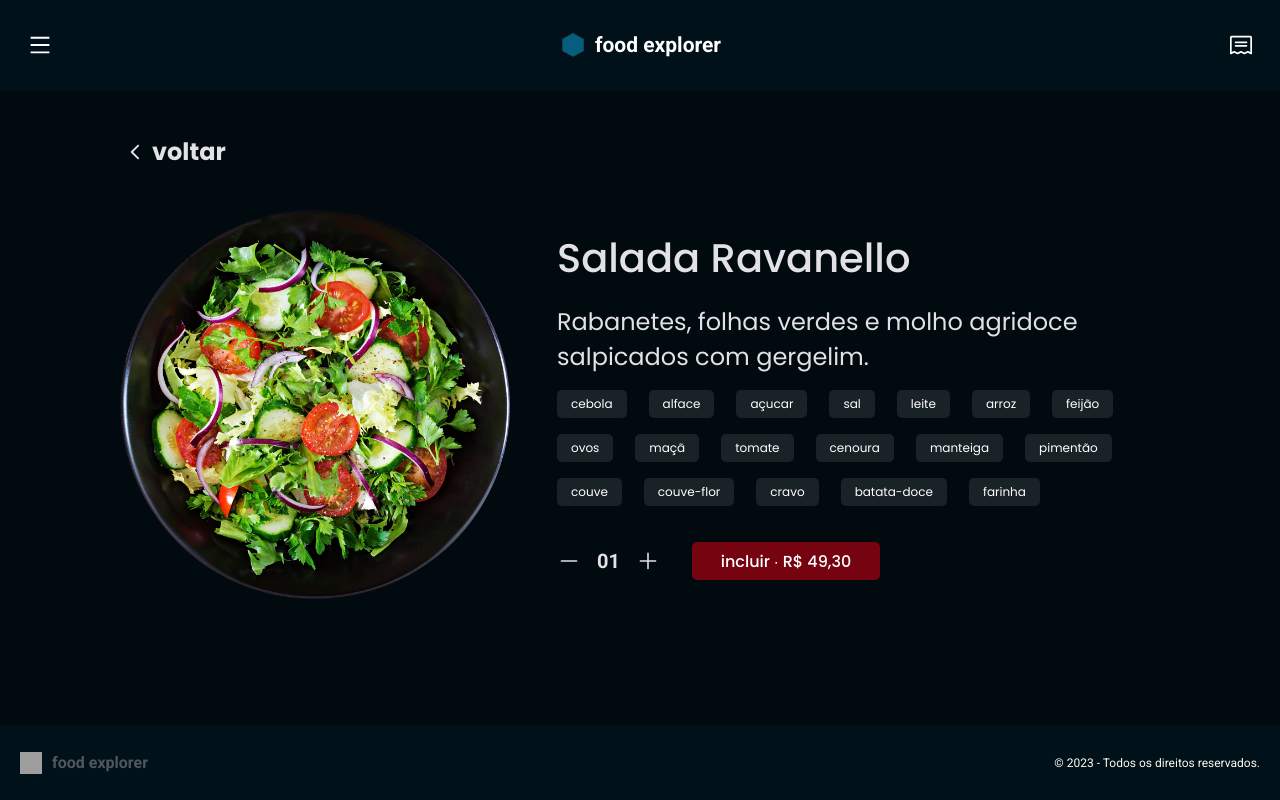
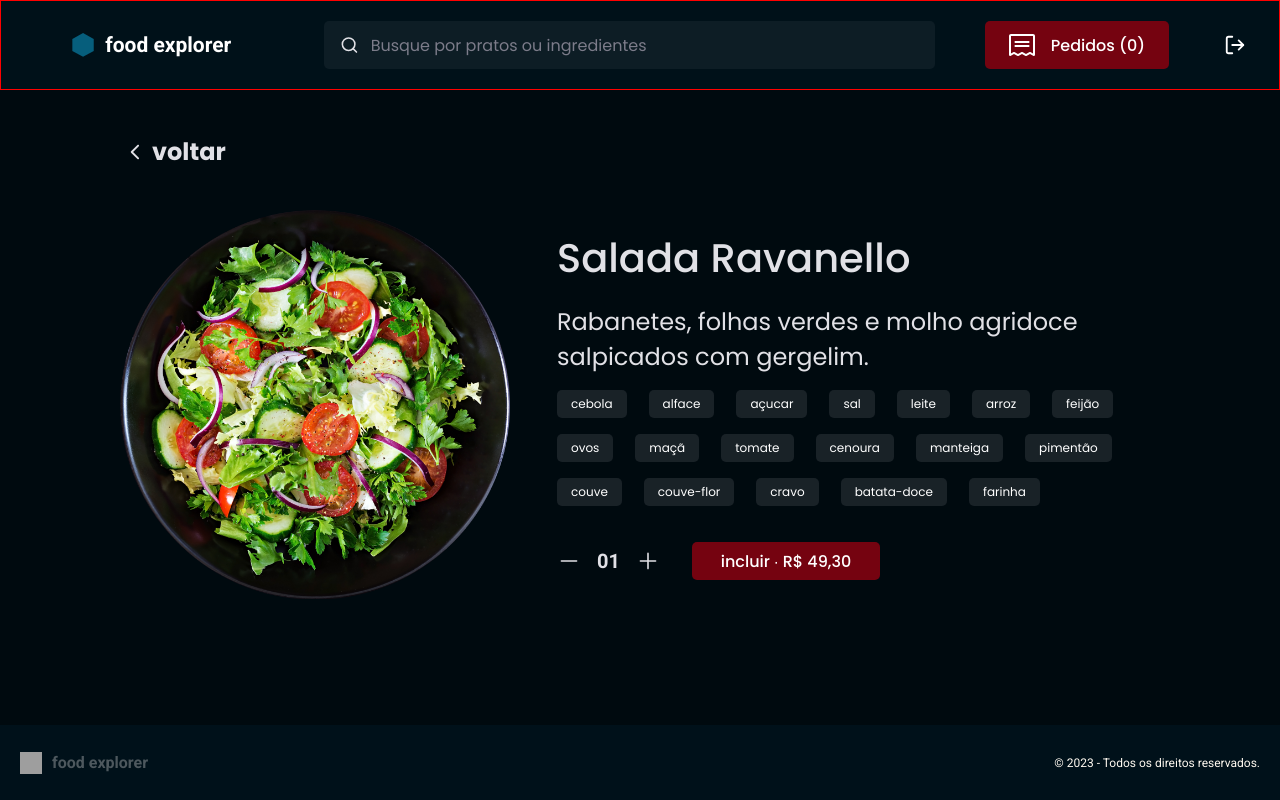
Before and after one commit to dbento-dev/food-explorer, a React (Vite) app: page / in a window 1280 px wide. Built offline with nearby package versions, Linux system fonts and the light colour scheme; grey boxes are pictures that could not be loaded.

Commit message:
added responsiveness at header component

```diff
--- a/src/components/Button/index.jsx
+++ b/src/components/Button/index.jsx
@@ -1,9 +1,15 @@
 import { Container } from './styles'
 
-export function Button({ icon: Icon, title, loading = false, ...rest }) {
+export function Button({
+  icon: Icon,
+  title,
+  loading = false,
+
+  ...rest
+}) {
   return (
     <Container type="button" disabled={loading} {...rest}>
-      {Icon && <Icon size={20} />}
+      {Icon && <img src={Icon} alt={title} />}
       {loading ? 'Carregando...' : title}
     </Container>
   )
--- /dev/null
+++ b/src/components/ExplorerLogo/index.jsx
@@ -0,0 +1,14 @@
+import logoSVG from '../../assets/logo.svg'
+
+import { Container } from './styles'
+
+export function ExplorerLogo() {
+  return (
+    <Container>
+      <img src={logoSVG} alt="Logo do Explorer Food" />
+      <div>
+        <span>food explorer</span>
+      </div>
+    </Container>
+  )
+}
--- /dev/null
+++ b/src/components/ExplorerLogo/styles.js
@@ -0,0 +1,36 @@
+import { styled } from 'styled-components'
+
+export const Container = styled.div`
+  width: 100%;
+
+  display: flex;
+  gap: 1rem;
+
+  justify-content: center;
+
+  > img {
+    width: 2.4rem;
+    height: 2.4rem;
+  }
+
+  > div {
+    display: flex;
+    flex-direction: column;
+
+    > span:first-child {
+      font-size: 2.1rem;
+      font-weight: 700;
+      line-height: 2.5rem;
+      font-family: 'Roboto', sans-serif;
+      color: ${({ theme }) => theme.COLORS.LIGHT_100};
+    }
+
+    /* > span:nth-child(2) {
+      font-size: 1.2rem;
+      font-weight: 400;
+      font-family: 'Roboto', sans-serif;
+      color: ${({ theme }) => theme.COLORS.BLUE_100};
+      text-align: end;
+    } */
+  }
+`
--- a/src/components/Header/index.jsx
+++ b/src/components/Header/index.jsx
@@ -1,24 +1,48 @@
-import logoSVG from '../../assets/logo.svg'
 import { AiOutlineMenu } from 'react-icons/ai'
+import { FiSearch } from 'react-icons/fi'
 import ReceiptSVG from '../../assets/icons/Receipt.svg'
 
-import { Container, ExplorerLogo, Menu, ReceiptButton } from './styles'
+import { Container, Menu, ReceiptIcon } from './styles'
+
+import { Input } from '../../components/Input'
+import { ExplorerLogo } from '../../components/ExplorerLogo'
+import { Button } from '../../components/Button'
+import { LogoutButton } from '../../components/LogoutButton'
 
 export function Header() {
+  const handleLogout = () => {
+    console.log('Logout')
+  }
+
   return (
     <Container>
-      <Menu>
+      <Menu className="menu">
         <AiOutlineMenu />
       </Menu>
-      <ExplorerLogo>
-        <img src={logoSVG} alt="Logo do Explorer Food" />
-        <div>
-          <span>food explorer</span>
-        </div>
-      </ExplorerLogo>
-      <ReceiptButton>
+      <div className="logo">
+        <ExplorerLogo />
+      </div>
+      <div className="search-input">
+        <Input
+          placeholder="Busque por pratos ou ingredientes"
+          icon={FiSearch}
+          onChange={(e) => console.log(e.target.value)}
+        />
+      </div>
+
+      <Button
+        className="receipt-button"
+        title="Pedidos (0)"
+        icon={ReceiptSVG}
+        onClick={() => console.log('Pedidos')}
+      />
+      <ReceiptIcon className="receipt-icon">
         <img src={ReceiptSVG} alt="Ícone de receita" />
-      </ReceiptButton>
+      </ReceiptIcon>
+
+      <div className="logout-button">
+        <LogoutButton onClick={handleLogout} />
+      </div>
     </Container>
   )
 }
--- a/src/components/Header/styles.js
+++ b/src/components/Header/styles.js
@@ -10,6 +10,53 @@ export const Container = styled.header`
   justify-content: space-between;
   padding: 0 2.8rem;
   background-color: ${({ theme }) => theme.COLORS.DARK_700};
+  gap: 3.2rem;
+
+  > .search-input {
+    display: none;
+  }
+
+  > .receipt-button {
+    display: none;
+  }
+
+  > .logout-button {
+    display: none;
+  }
+
+  @media (min-width: 1024px) {
+    border: 1px solid red;
+    display: flex;
+    align-items: center;
+
+    > .menu {
+      display: none;
+    }
+
+    > .logo {
+      display: flex;
+      width: 20%;
+    }
+
+    > .search-input {
+      display: flex;
+      width: 50%;
+    }
+
+    > .receipt-button {
+      display: flex;
+      width: 15%;
+    }
+
+    > .receipt-icon {
+      display: none;
+    }
+
+    > .logout-button {
+      width: 3.2rem;
+      display: flex;
+    }
+  }
 `
 
 export const Menu = styled.button`
@@ -26,41 +73,7 @@ export const Menu = styled.button`
   }
 `
 
-export const ExplorerLogo = styled.div`
-  width: 100%;
-
-  display: flex;
-  gap: 1rem;
-
-  justify-content: center;
-
-  > img {
-    width: 2.4rem;
-    height: 2.4rem;
-  }
-
-  > div {
-    display: flex;
-    flex-direction: column;
-
-    > span:first-child {
-      font-size: 2.1rem;
-      font-weight: 700;
-      line-height: 2.5rem;
-      font-family: 'Roboto', sans-serif;
-      color: ${({ theme }) => theme.COLORS.LIGHT_100};
-    }
-
-    /* > span:nth-child(2) {
-      font-size: 1.2rem;
-      font-weight: 400;
-      font-family: 'Roboto', sans-serif;
-      color: ${({ theme }) => theme.COLORS.BLUE_100};
-      text-align: end;
-    } */
-  }
-`
-export const ReceiptButton = styled.button`
+export const ReceiptIcon = styled.button`
   display: flex;
   align-items: center;
   justify-content: center;
--- /dev/null
+++ b/src/components/Input/index.jsx
@@ -0,0 +1,10 @@
+import { Container } from './styles'
+
+export function Input({ icon: Icon, ...rest }) {
+  return (
+    <Container>
+      {Icon && <Icon size={20} />}
+      <input type="text" {...rest} />
+    </Container>
+  )
+}
--- /dev/null
+++ b/src/components/Input/styles.js
@@ -0,0 +1,31 @@
+import styled from 'styled-components'
+
+export const Container = styled.div`
+  width: 100%;
+  height: 48px;
+
+  display: flex;
+  align-items: center;
+
+  background-color: ${({ theme }) => theme.COLORS.DARK_900};
+
+  border-radius: 5px;
+
+  > input {
+    height: 56px;
+    width: 100%;
+
+    padding: 12px;
+
+    color: ${({ theme }) => theme.COLORS.LIGHT_100};
+    background-color: transparent;
+    border: 0;
+
+    &::placeholder {
+      color: ${({ theme }) => theme.COLORS.LIGHT_500};
+    }
+  }
+  > svg {
+    margin-left: 16px;
+  }
+`
--- /dev/null
+++ b/src/components/LogoutButton/index.jsx
@@ -0,0 +1,10 @@
+import { FiLogOut } from 'react-icons/fi'
+import { Logout } from './styles'
+
+export function LogoutButton({ onClick }) {
+  return (
+    <Logout onClick={onClick}>
+      <FiLogOut />
+    </Logout>
+  )
+}
--- /dev/null
+++ b/src/components/LogoutButton/styles.js
@@ -0,0 +1,17 @@
+import { styled } from 'styled-components'
+
+export const Logout = styled.button`
+  width: 100%;
+  height: 48px;
+  display: flex;
+  align-items: center;
+  justify-content: center;
+
+  border: none;
+  background: none;
+
+  > svg {
+    font-size: 22px;
+    color: ${({ theme }) => theme.COLORS.LIGHT_100};
+  }
+`
--- a/src/pages/Details/styles.js
+++ b/src/pages/Details/styles.js
@@ -106,6 +106,7 @@ export const Content = styled.div`
 
   @media ${device.laptop} {
     padding: 4.4rem 12rem 1.6rem;
+
     height: 100%;
 
     > button:first-child {
```
